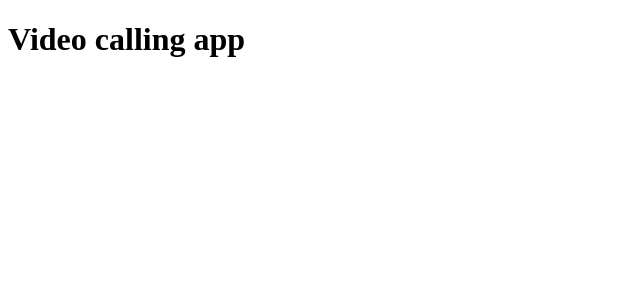
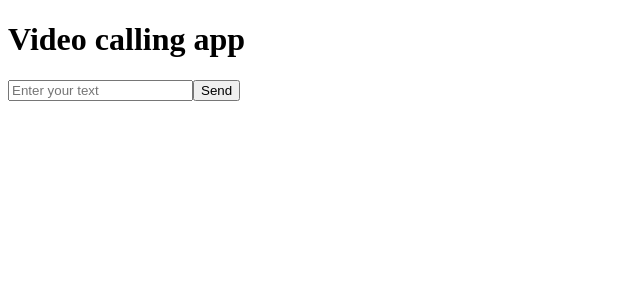
Before and after one commit to SakibFakir69/VideocallingTest, a React (Vite) app: page / in a window 1280 px wide. Shown: the top 300 px of the page, without its empty margins (0-640 px from the left). Built offline with nearby package versions, Linux system fonts and the light colour scheme; no server answers.

Commit message:
succesfully msg send and welcome msg recive

```diff
--- a/src/App.jsx
+++ b/src/App.jsx
@@ -1,37 +1,53 @@
-import { useEffect, useState } from 'react'
-import {io} from 'socket.io-client'
+import { useEffect, useState } from "react";
+import { io } from "socket.io-client";
 // import to client socket.io
 
-
-const socket = io('http://localhost:5000/');
+const socket = io("http://localhost:5000/");
 // here use socket io (server link)
 
+function App() {
 
-function App() {
-  console.log(socket);
-
-
-  useEffect(()=>{
-   socket.connect();
+  const [ text , settext ] = useState("");
 
 
 
 
-    return ()=>{
+  console.log(socket);
 
-      socket.disconnect();
+  useEffect(() => {
+    socket.connect();
+    //  when effect run socket connect
+
+    // show welcome message
+    socket.on("welcome",(msg)=>{
+      console.log("welcome msg",msg);
+
+    })
 
 
-    }
+
+    return () => {
+      socket.disconnect();
+      // remove connect
+    };
+
+  },[]);
+
+
+  // sendMessage
+
+  const sendMessage = (event)=>{
+    event.preventDefault();
+    // here fetch text
+    // chat
+    socket.emit('chat',text);
 
 
 
 
 
-  })
 
-
-
+  }
 
 
 
@@ -41,13 +57,17 @@ function App() {
       <h1>Video calling app </h1>
 
       <section>
+        {/* make a send message option  */}
+        <form onSubmit={sendMessage}>
+          <input type="text" value={text} onChange={(e)=> settext(e.target.value)} placeholder="Enter your text" />
+
+          <button type="submit">Send</button>
+        </form>
+
 
       </section>
-
-
-
     </div>
-  )
+  );
 }
 
-export default App
+export default App;
```
